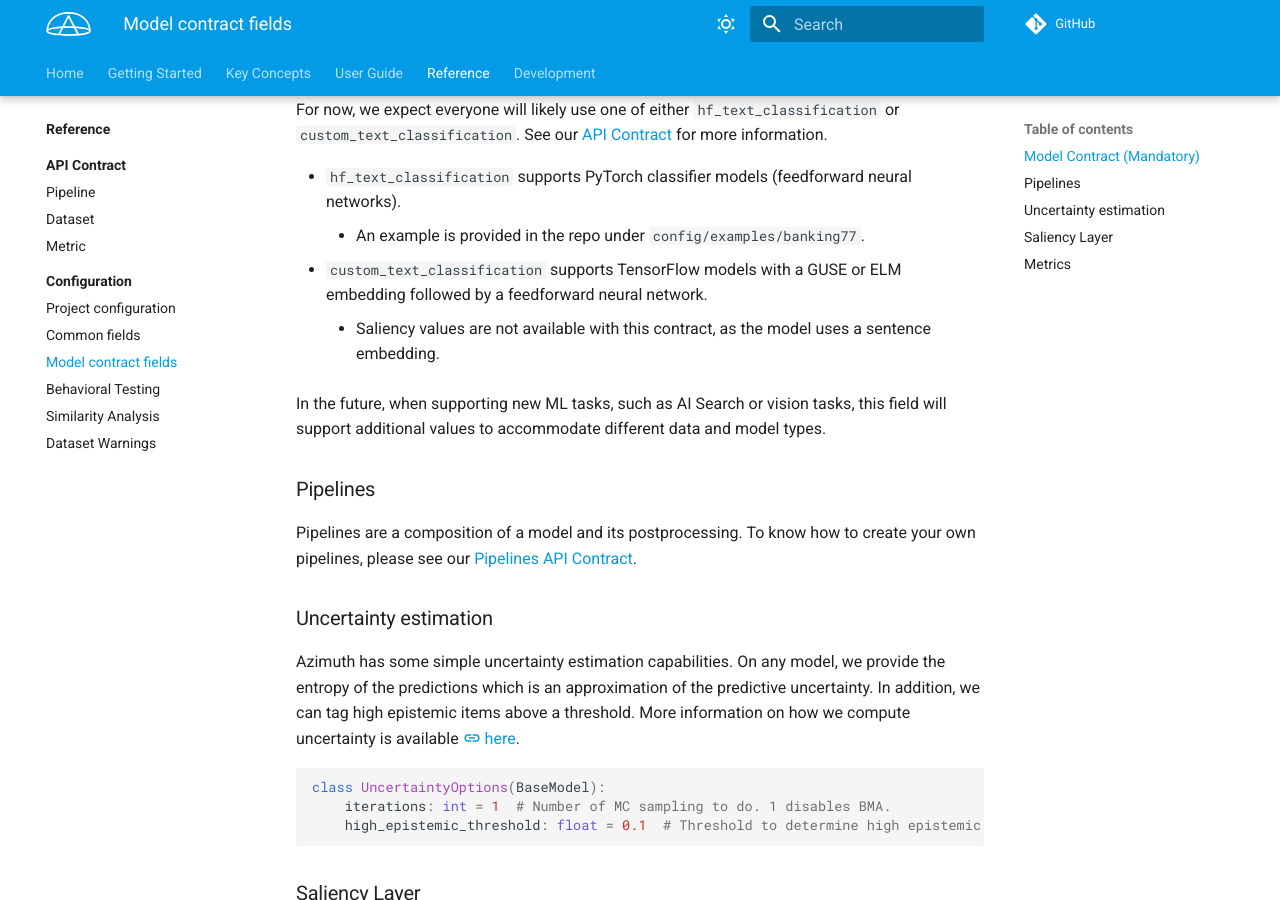
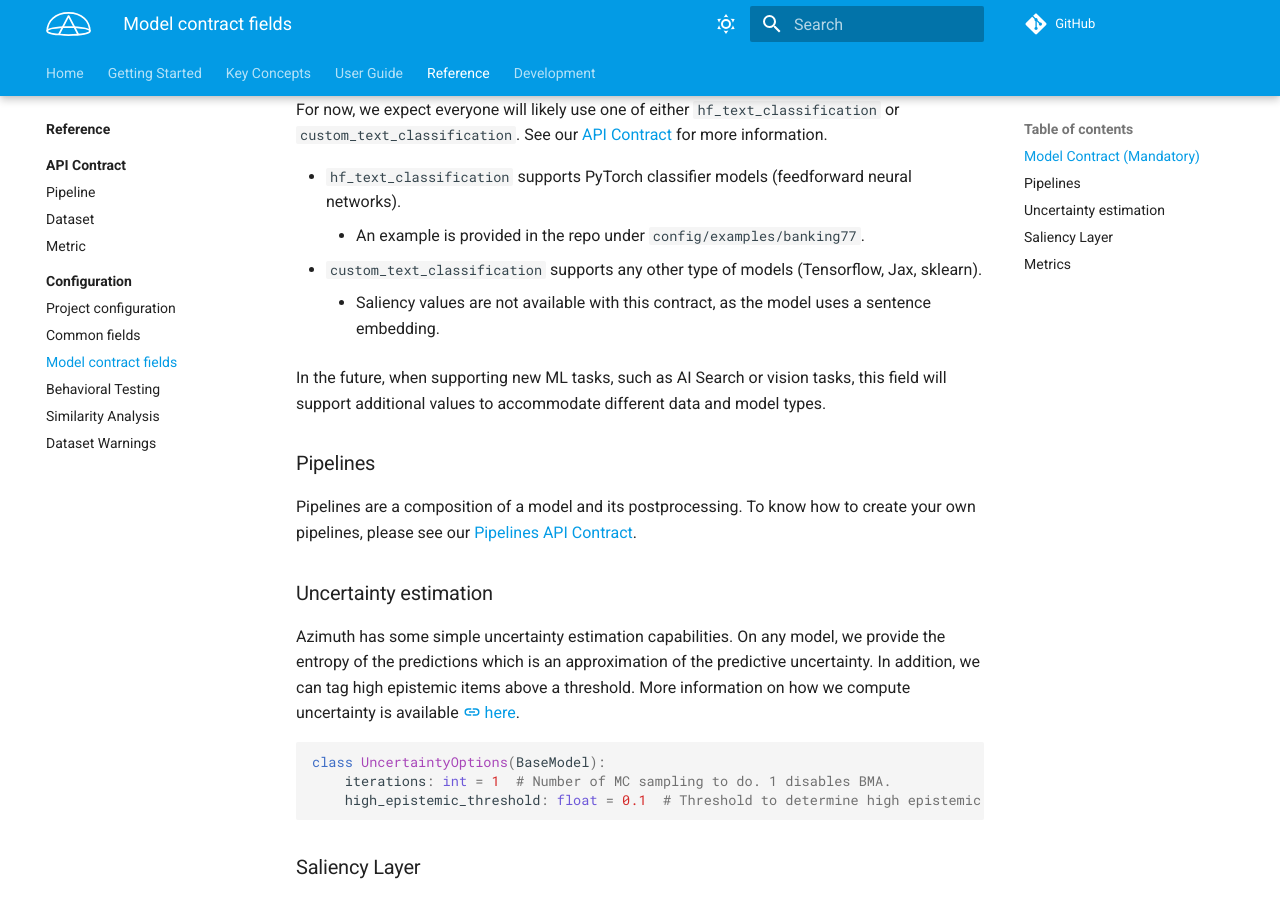
Before and after one commit to ServiceNow/azimuth, an MkDocs documentation site: the page built from docs/docs/reference/configuration/model_contract.md, in a window 1280 px wide and 900 px high, scrolled down 481 px. Built offline with MkDocs 1.6.1 and Material for MkDocs 9.7.7, drawn with Linux system fonts in a browser that asks for light colours; comment, search, counter and statistics services are not loaded.

Commit message:
Update documentation for model_contract

```diff
--- a/docs/docs/reference/configuration/model_contract.md
+++ b/docs/docs/reference/configuration/model_contract.md
@@ -23,8 +23,7 @@ For now, we expect everyone will likely use one of either `hf_text_classificatio
 
 - `hf_text_classification` supports PyTorch classifier models (feedforward neural networks).
     - An example is provided in the repo under `config/examples/banking77`.
-- `custom_text_classification` supports TensorFlow models with a GUSE or ELM embedding
-  followed by a feedforward neural network.
+- `custom_text_classification` supports any other type of models (Tensorflow, Jax, sklearn).
     - Saliency values are not available with this contract, as the model uses a sentence embedding.
 
 In the future, when supporting new ML tasks, such as AI Search or vision tasks, this field will
```
